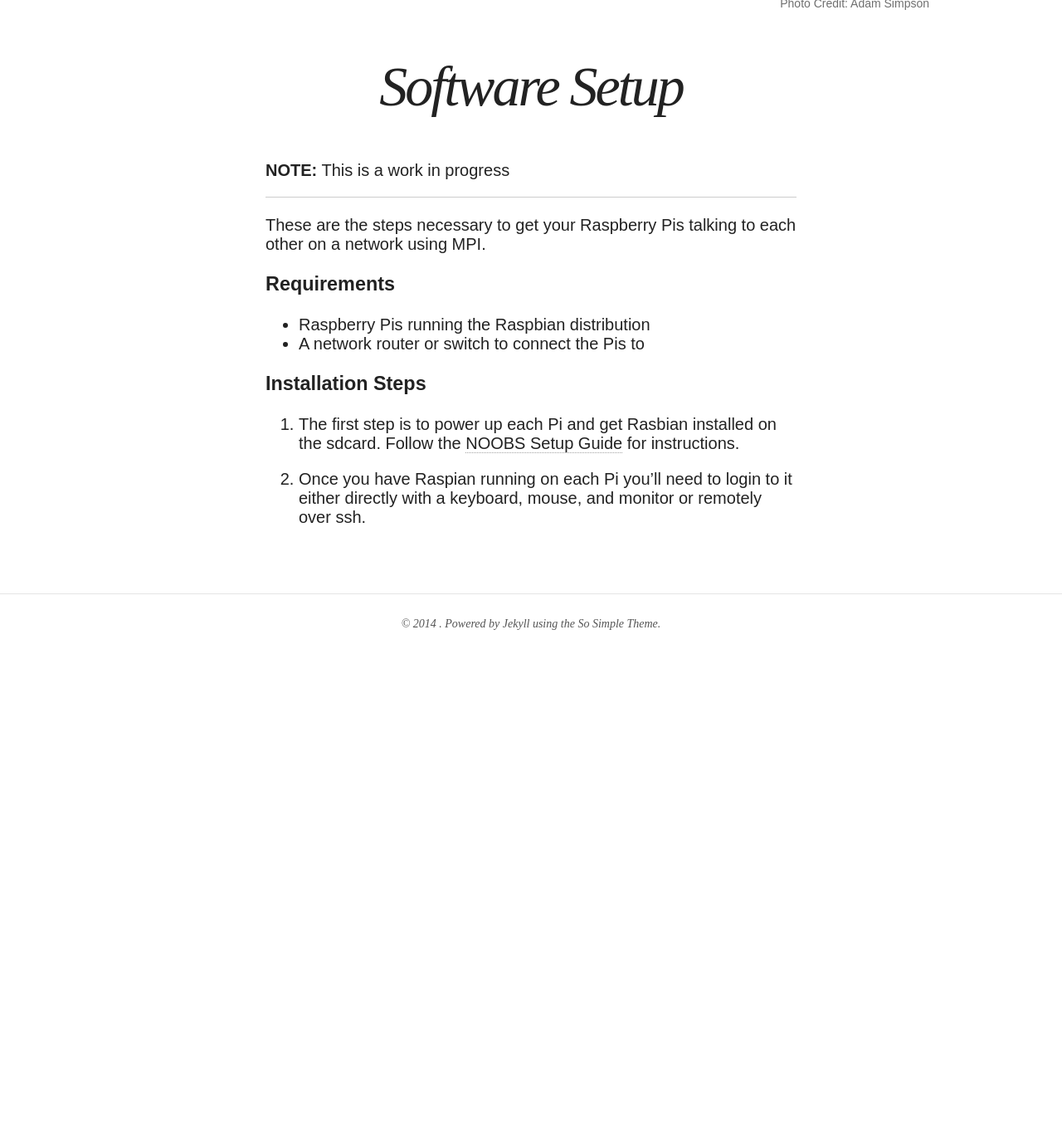
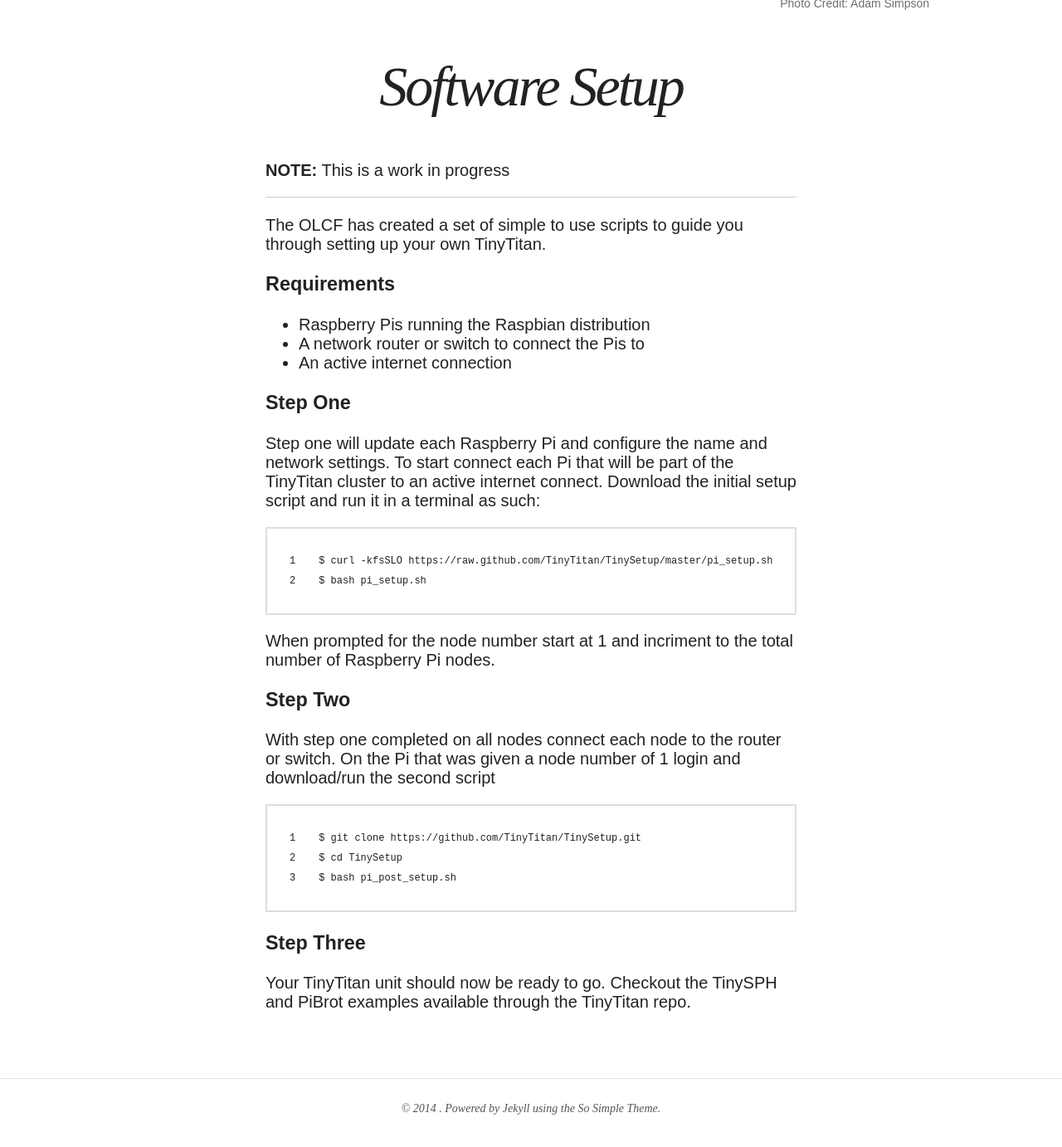
Before and after one commit to TinyTitan/tinytitan.github.io, a Jekyll site: the page built from software.md, in a window 1280 px wide and 1400 px high, scrolled down 901 px. Shown: the top 1382 px of the window at 83% size. Built offline with Jekyll 4.4.1, drawn with Linux system fonts in a browser that asks for light colours; nearby versions of some CDN libraries; before the commit the page ends 1763 px from its top, so only the background shows below that.

Commit message:
Updateing setup

````diff
--- a/software.md
+++ b/software.md
@@ -16,19 +16,32 @@
 
 <hr />
 
-These are the steps necessary to get your Raspberry Pis talking to each other on
-a network using MPI.
+The OLCF has created a set of simple to use scripts to guide you through setting up your own TinyTitan.
 
 ### Requirements
 
 - Raspberry Pis running the Raspbian distribution
 - A network router or switch to connect the Pis to
+- An active internet connection
 
-### Installation Steps
+### Step One
+Step one will update each Raspberry Pi and configure the name and network settings. To start connect each Pi that will be part of the TinyTitan cluster to an active internet connect. Download the initial setup script and run it in a terminal as such:
 
-1. The first step is to power up each Pi and get Rasbian installed on the
-   sdcard. Follow the [NOOBS Setup Guide](http://www.raspberrypi.org/help/noobs-setup/)
-   for instructions.
+```
+$ curl -kfsSLO https://raw.github.com/TinyTitan/TinySetup/master/pi_setup.sh
+$ bash pi_setup.sh
+```
 
-2. Once you have Raspian running on each Pi you'll need to login to it either
-   directly with a keyboard, mouse, and monitor or remotely over ssh.
+When prompted for the node number start at 1 and incriment to the total number of Raspberry Pi nodes.
+
+### Step Two
+With step one completed on all nodes connect each node to the router or switch. On the Pi that was given a node number of 1 login and download/run the second script
+
+```
+$ git clone https://github.com/TinyTitan/TinySetup.git
+$ cd TinySetup
+$ bash pi_post_setup.sh
+```
+
+### Step Three
+Your TinyTitan unit should now be ready to go. Checkout the TinySPH and PiBrot examples available through the TinyTitan repo.
````
